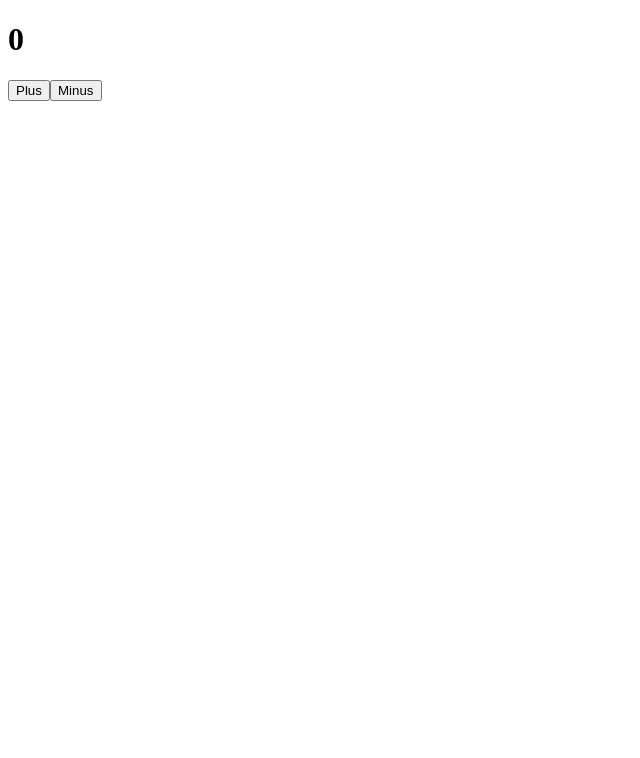
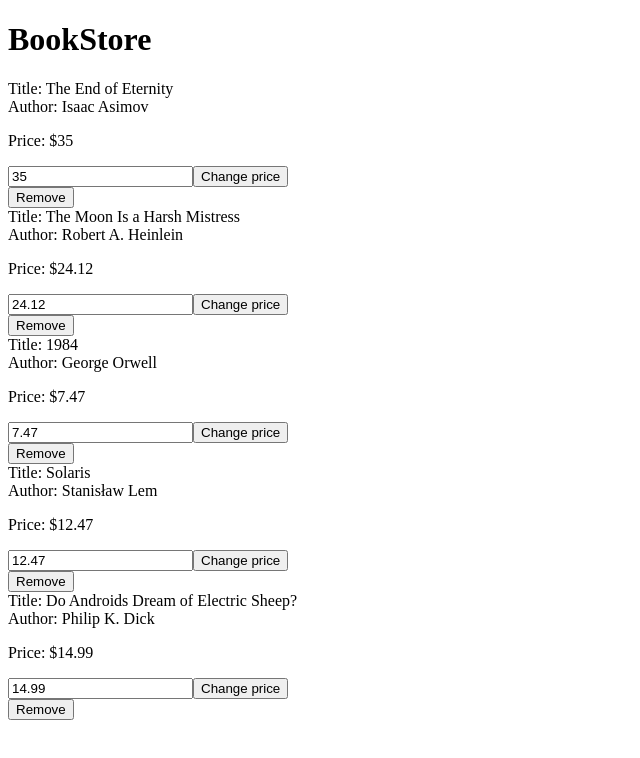
Before and after one commit to YehorHeiko/react-api, a React (Vite) app in the folder vite-project/: page / in a window 1280 px wide. Shown: the top 758 px of the page, without its empty margins (0-640 px from the left). Built offline with nearby package versions, Linux system fonts and the light colour scheme.

Commit message:
Training

```diff
--- a/vite-project/src/App.jsx
+++ b/vite-project/src/App.jsx
@@ -1,39 +1,90 @@
-import { useEffect, useState } from "react";
-import styles from "./ff.module.css"
-function App() {
-  const [state, setState] = useState(0);
-  const [animate, setAnimate] = useState(false);
+import React, { useState } from "react";
 
-  useEffect(() => {
-    setAnimate(true)
-    const timer = setTimeout(() => {
-        setAnimate(false)
+// Array of books
+const initialBooks = [
+  {
+    id: 1,
+    title: "The End of Eternity",
+    author: "Isaac Asimov",
+    price: 35.0,
+  },
+  {
+    id: 2,
+    title: "The Moon Is a Harsh Mistress",
+    author: "Robert A. Heinlein",
+    price: 24.12,
+  },
+  { id: 3, title: "1984", author: "George Orwell", price: 7.47 },
+  { id: 4, title: "Solaris", author: "Stanisław Lem", price: 12.47 },
+  {
+    id: 5,
+    title: "Do Androids Dream of Electric Sheep?",
+    author: "Philip K. Dick",
+    price: 14.99,
+  },
+];
 
-    }, 300);
-    return () => clearTimeout(timer);
-  }, [state]);
+// Book component for rendering one book
+const Book = ({ id, title, author, price, onChangePrice, onRemoveBook }) => {
+  const [bookPrice, setBookPrice] = useState(price);
+
+  const handleChangePrice = () => {
+    onChangePrice(id, bookPrice);
+    setBookPrice("");
+  };
 
   return (
-    <div>
-      <h1
-       className={animate ? styles.animate : ''}
-      >{state}</h1>
-      <button
-
-        onClick={() => {
-          setState((prevCount) => prevCount + 1);
-        }}
-      >
-        Plus
-      </button>
-      <button
-        onClick={() => {
-          setState((prevCount) => prevCount - 1);
-        }}
-      >
-        Minus
+    <div className={`book-card`}>
+      <div className="book-info">
+        <div className="book-info-row">Title: {title}</div>
+        <div className="book-info-row">Author: {author}</div>
+        <div className="book-info-row">
+          <p>Price: ${price}</p>
+          <input
+            type="number"
+            value={bookPrice}
+            onChange={(e) => setBookPrice(e.target.value)}
+          />
+          <button className="button" onClick={handleChangePrice}>
+            Change price
+          </button>
+        </div>
+      </div>
+      <button className="button" onClick={() => onRemoveBook(id)}>
+        Remove
       </button>
     </div>
   );
+};
+
+export default function Books() {
+  const [books, setBooks] = useState(initialBooks);
+
+  // Use this handler to remove the book
+  const handleRemoveBook = (id) => {
+    setBooks((prevBooks) => prevBooks.filter((book) => book.id !== id));
+  };
+
+  // Use this handler to update book's price
+  const handleChangePrice = (id, price) => {
+    setBooks((prevBooks) =>
+      prevBooks.map((book) => (book.id === id ? { ...book, price } : book))
+    );
+  };
+
+  return (
+    <div className="books">
+      <h1>BookStore</h1>
+      <div className="books-list">
+        {books.map((book) => (
+          <Book
+            key={book.id}
+            {...book}
+            onChangePrice={handleChangePrice}
+            onRemoveBook={handleRemoveBook}
+          />
+        ))}
+      </div>
+    </div>
+  );
 }
-export default App;
--- a/vite-project/src/ff.module.css
+++ b/vite-project/src/ff.module.css
@@ -1,3 +1,3 @@
 .animate {
-  transition: margin-right 2s ease-in-out .5s;
+  color: aqua;
   }
```
Also changed, not shown: vite-project/src/main.jsx (+7 -4 lines), vite-project/src/StringContext.jsx (added).
